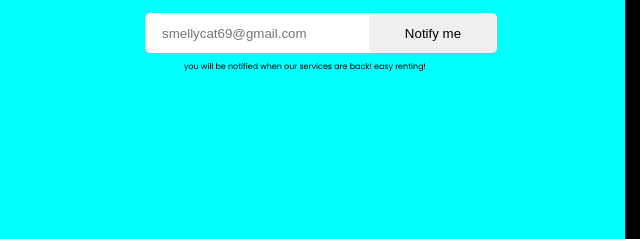
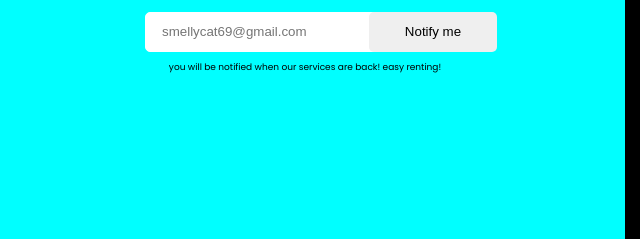
Before and after one commit to suryathink/livebuy-landing-page, a plain HTML site: page index.html in a window 1280 px wide. Shown: the part 432-671 px from the top of the page, 335-975 px from the left. Drawn offline with Linux system fonts and the light colour scheme.

Commit message:
added some extra features

```diff
--- a/styles.css
+++ b/styles.css
@@ -102,14 +102,14 @@ body{
   }
 
   .notification{
-    border: 5px soild red;
+    /* border: 5px soild red; */
     text-align: center;
     width: 45%;
   }
 
   .notification-text{
     font-family: Poppins;
-    font-size: 8px;
+    font-size: 9px;
     text-align: center;
-    font-weight: 400;
+    /* font-weight: 400; */
   }
```
